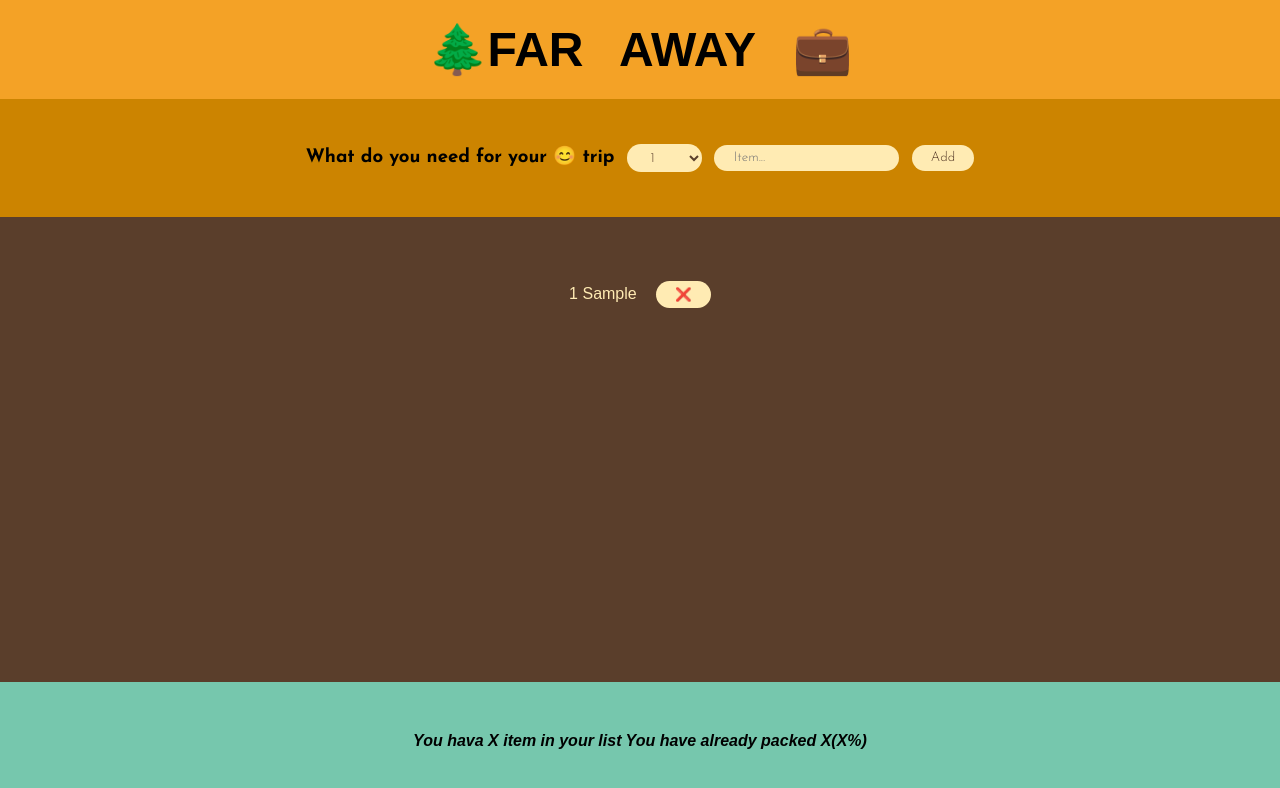
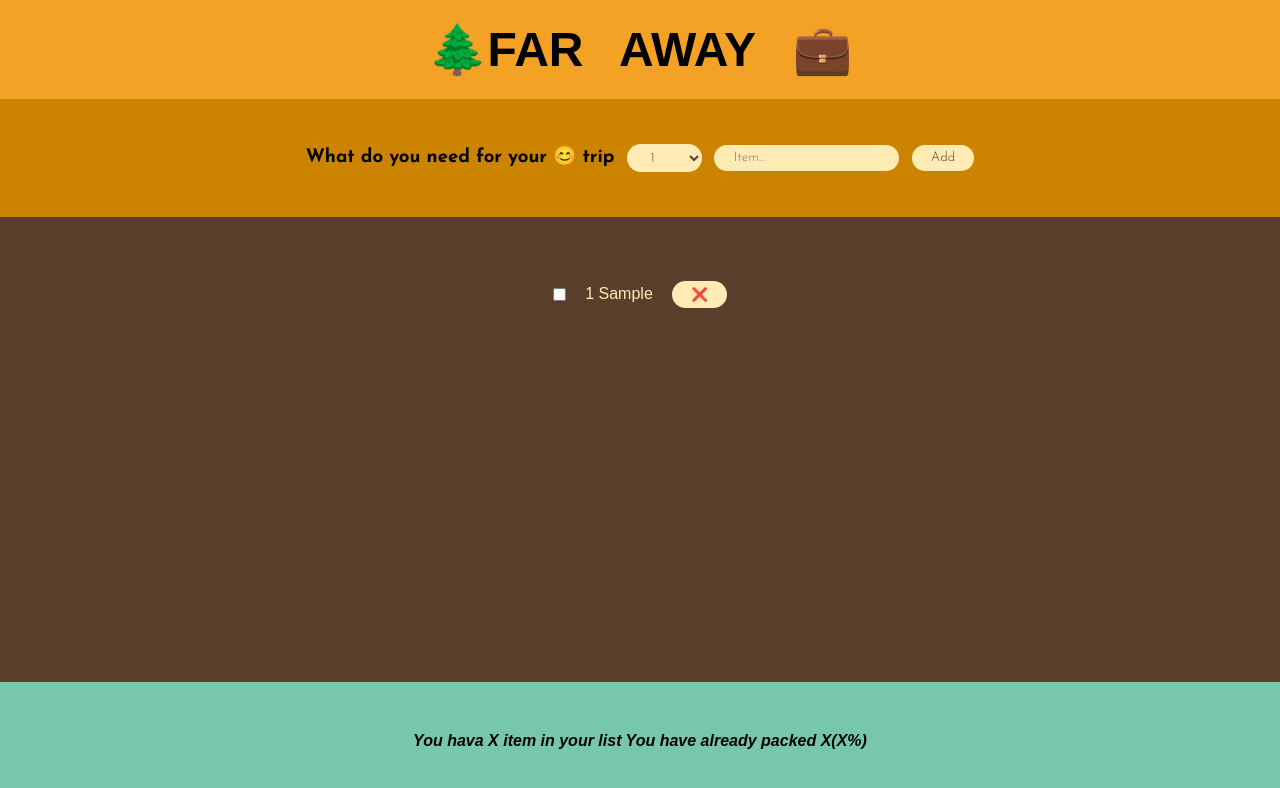
Before and after one commit to Sumitprajapatintv/React, a React (Create React App) app in the folder travel-list/: page / in a window 1280 px wide. Both pictures are taken after typing "Sample" into the empty fields and a click on the button "Add". Shown: the top 788 px of the page. Built offline with nearby package versions, Linux system fonts and the light colour scheme.

Commit message:
Checked Item in component

```diff
--- a/travel-list/src/App.js
+++ b/travel-list/src/App.js
@@ -1,21 +1,30 @@
 import "./App.css";
 import { useState } from "react";
-const initialItems = [
-  { id: 1, description: "Passports", quantity: 2, packed: false },
-  { id: 2, description: "Socks", quantity: 12, packed: false },
-  { id: 4, description: "Changer", quantity: 1, packed: true },
-  { id: 5, description: "Socks", quantity: 12, packed: false },
-];
+
 export default function App() {
   const [items, setItems] = useState([]);
   function handleAddItem(item) {
     setItems((items) => [...items, item]);
   }
+  function handleDeleteItem(id) {
+    setItems((items) => items.filter((item) => item.id !== id));
+  }
+  function handleToggleItem(id) {
+    setItems((items) =>
+      items.map((item) =>
+        item.id === id ? { ...item, packed: !item.packed } : item
+      )
+    );
+  }
   return (
     <div className="app">
       <Logo />
       <Form onAddItem={handleAddItem} />
-      <PackingList items={items} />
+      <PackingList
+        items={items}
+        onDelteItem={handleDeleteItem}
+        onToggleItem={handleToggleItem}
+      />
       <Stats />
     </div>
   );
@@ -57,24 +66,36 @@ function Form({ onAddItem }) {
     </form>
   );
 }
-function PackingList({ items }) {
+function PackingList({ items, onDelteItem, onToggleItem }) {
   return (
     <div className="list">
       <li>
         {items.map((item) => {
-          return <Item item={item} key={item} />;
+          return (
+            <Item
+              item={item}
+              key={item}
+              onDelteItem={onDelteItem}
+              onToggleItem={onToggleItem}
+            />
+          );
         })}
       </li>
     </div>
   );
 }
-function Item({ item }) {
+function Item({ item, onDelteItem, onToggleItem }) {
   return (
     <li>
+      <input
+        type="checkbox"
+        value={item.packed}
+        onChange={() => onToggleItem(item.id)}
+      />
       <span style={item.packed ? { textDecoration: "line-through" } : {}}>
         {item.count} {item.description}
       </span>
-      <button>❌</button>
+      <button onClick={() => onDelteItem(item.id)}>❌</button>
     </li>
   );
 }
```
